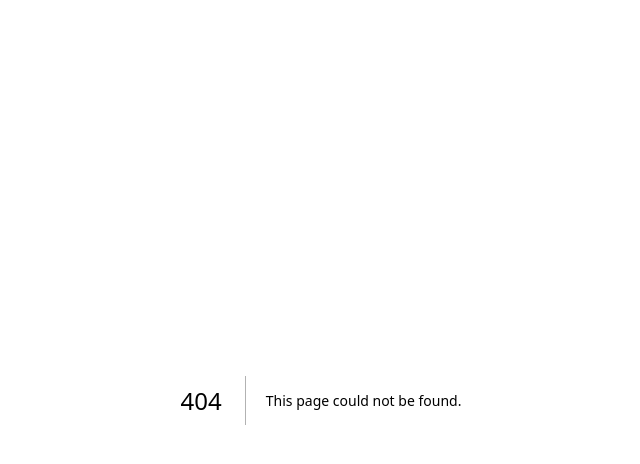
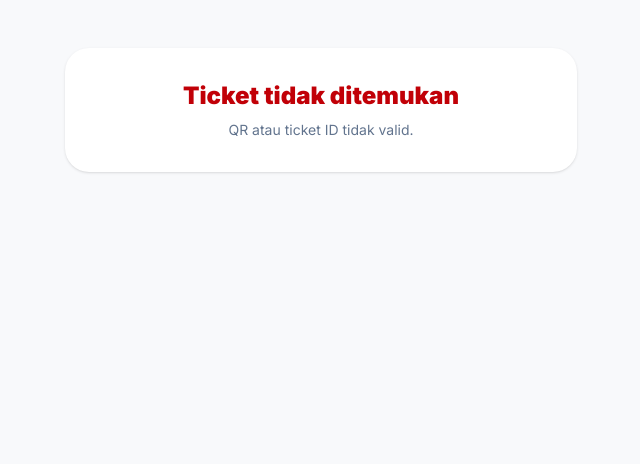
Before and after one commit to abdankribo/website-pemesanan-tiket-kapal-laut, a Next.js app: page /ticket/verify in a window 1280 px wide. Before the commit this address had no page. Shown: the top 464 px of the page, without its empty margins (319-959 px from the left). Built offline with nearby package versions, Linux system fonts and the light colour scheme; no server answers.

Commit message:
feat: migrate booking payment and ticket flows

```diff
--- /dev/null
+++ b/app/ticket/verify/page.tsx
@@ -0,0 +1,11 @@
+import Link from "next/link";
+import { prisma } from "@/lib/prisma";
+
+export default async function VerifyPage({searchParams}:{searchParams:Promise<{ticket?:string}>}){
+ const {ticket:ticketId}=await searchParams;
+ const ticket=ticketId?await prisma.ticket.findUnique({where:{ticketId}}):null;
+ if(!ticket) return <main className="min-h-screen bg-surface px-4 py-12"><div className="mx-auto max-w-lg rounded-3xl bg-white p-8 text-center shadow-sm"><h1 className="text-2xl font-black text-red-700">Ticket tidak ditemukan</h1><p className="mt-2 text-sm text-slate-500">QR atau ticket ID tidak valid.</p></div></main>;
+ const status=new Date(ticket.departureDate)<new Date(new Date().toDateString())?"expired":"completed";
+ if(ticket.status==="booked") await prisma.ticket.update({where:{id:ticket.id},data:{status,scannedAt:new Date()}});
+ return <main className="min-h-screen bg-surface px-4 py-12"><div className="mx-auto max-w-lg rounded-3xl bg-white p-8 shadow-sm"><p className="text-xs font-bold uppercase tracking-[.3em] text-secondary">Ticket Verification</p><h1 className="mt-2 text-3xl font-black text-primary">{status==="expired"?"Expired":"Verified"}</h1><div className="mt-6 space-y-3 text-sm"><p><b>Passenger:</b> {ticket.passengerName}</p><p><b>Route:</b> {ticket.origin} → {ticket.destination}</p><p><b>Departure:</b> {ticket.departureDate.toLocaleDateString("id-ID")}</p><p><b>Vehicle:</b> {ticket.vehiclePlate||ticket.vehicle||"Tidak ada"}</p><p><b>Status:</b> {status}</p></div><Link href="/" className="mt-7 inline-block text-sm font-bold text-primary">Kembali</Link></div></main>;
+}
```
